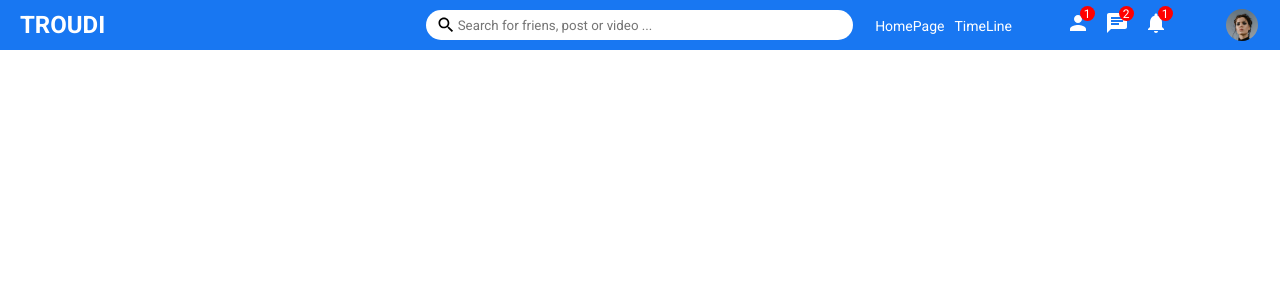
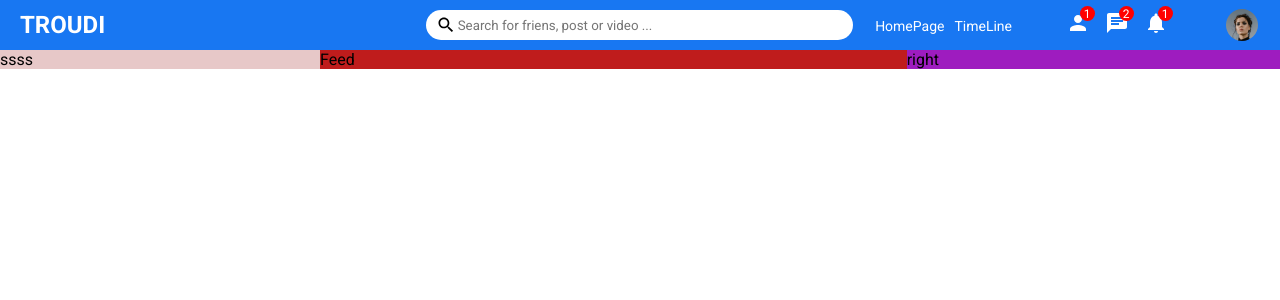
Before and after one commit to Troudi27/Troudi-Sociale-Media, a React (Create React App) app: page / in a window 1280 px wide. Shown: the top 300 px of the page. Built offline with nearby package versions, Linux system fonts and the light colour scheme.

Commit message:
init the containair of home {sidebar , feed , rightbar }

```diff
--- /dev/null
+++ b/src/components/feed/Feed.css
@@ -0,0 +1,4 @@
+.feeed{
+    flex: 5.5;
+    background: #bf1c1c;
+}
--- /dev/null
+++ b/src/components/feed/Feed.jsx
@@ -0,0 +1,7 @@
+import "./Feed.css"
+
+export default function feed() {
+  return (
+    <div className="feeed">Feed</div>
+  )
+}
--- /dev/null
+++ b/src/components/rightbar/Rightbar.css
@@ -0,0 +1,4 @@
+.rightbar{
+    flex: 3.5;
+    background: #9e1cbf;
+}
--- /dev/null
+++ b/src/components/rightbar/Rightbar.jsx
@@ -0,0 +1,7 @@
+import "./Rightbar.css"
+
+export default function Rightbar() {
+  return (
+    <div className="rightbar">right</div>
+  )
+}
--- /dev/null
+++ b/src/components/sidebar/Sidebar.css
@@ -0,0 +1,4 @@
+.sidebar{
+    flex: 3;
+    background: #e7c8c8;
+}
--- /dev/null
+++ b/src/components/sidebar/Sidebar.jsx
@@ -0,0 +1,9 @@
+import "./Sidebar.css"
+
+export default function Sidebar() {
+  return (
+    <div className="sidebar">
+      ssss
+    </div>
+  )
+}
--- a/src/pages/home/Home.css
+++ b/src/pages/home/Home.css
@@ -0,0 +1,5 @@
+.homeContainer{
+    display: flex;
+    width: 100%;
+
+}
--- a/src/pages/home/Home.js
+++ /dev/null
@@ -1,9 +0,0 @@
-import Topbar from "../../components/topbar/Topbar";
-
-export default function Home() {
-  return (
-    <div>
-      <Topbar/>
-    </div>
-  )
-}
--- /dev/null
+++ b/src/pages/home/Home.jsx
@@ -0,0 +1,21 @@
+import Topbar from "../../components/topbar/Topbar";
+import Sidebar from "../../components/sidebar/Sidebar";
+import Feeed from "../../components/feed/Feed";
+import Rightbar from "../../components/rightbar/Rightbar";
+import "./Home.css"
+
+
+export default function Home() {
+  return (
+    <div>
+      <Topbar/>
+      <div className="homeContainer">
+      <Sidebar/>
+      <Feeed/>
+      <Rightbar/>
+
+      </div>
+
+    </div>
+  )
+}
```
